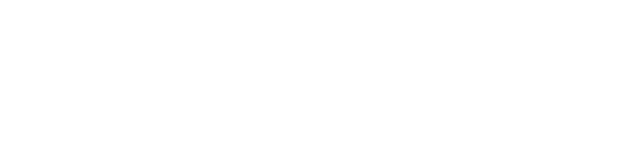
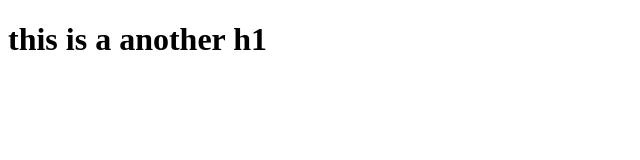
Before and after one commit to sivashankarpalla91/learning-git, a plain HTML site: page index.html in a window 1280 px wide. Shown: the whole page, without its empty margins (0-640 px from the left). Drawn offline with Linux system fonts and the light colour scheme.

```diff
--- a/index.html
+++ b/index.html
@@ -7,6 +7,6 @@
     <title>page Title</title>
 </head>
 <body>
-
+ <h1>this is a another h1</h1>
 </body>
 </html>
```
